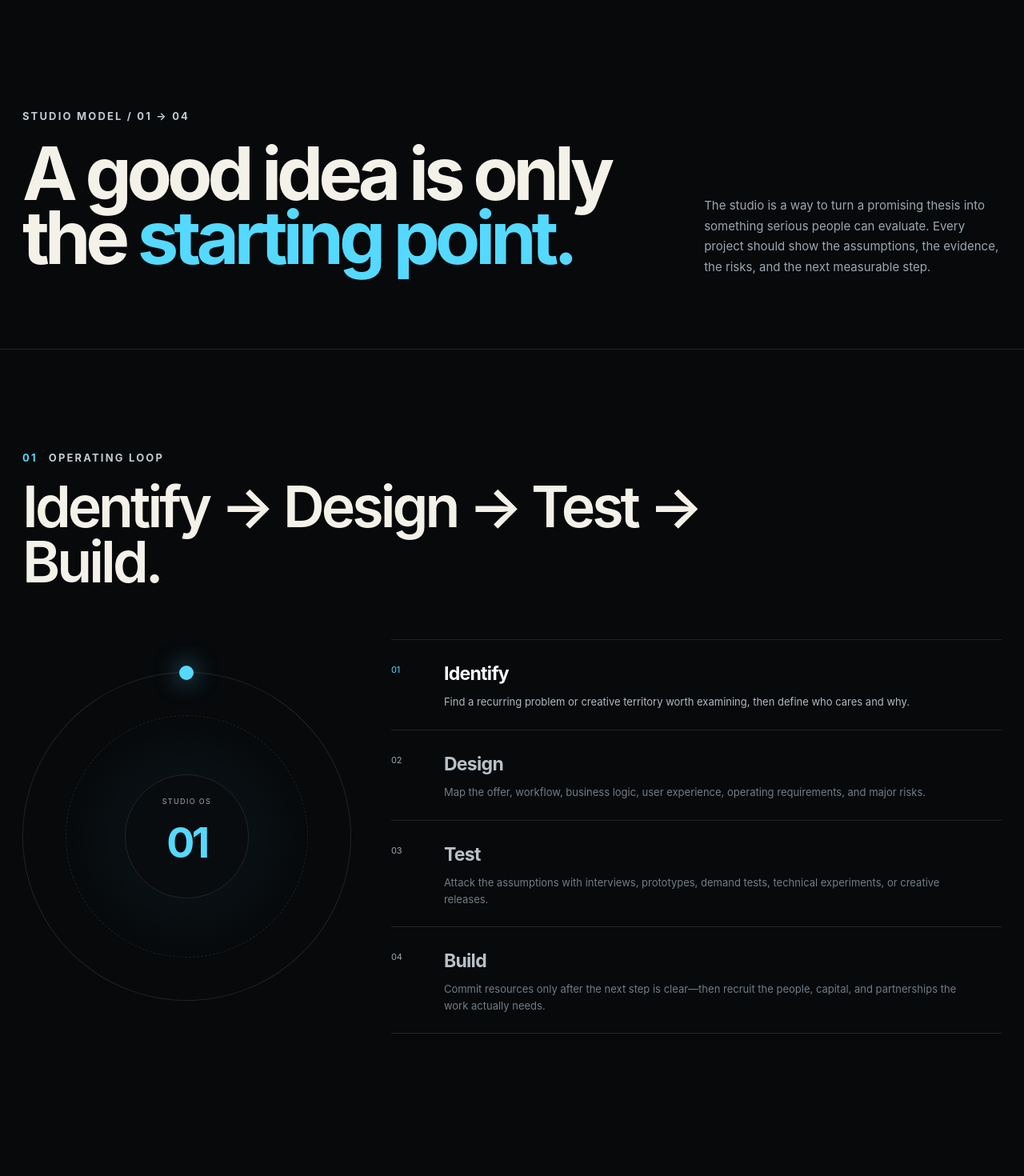
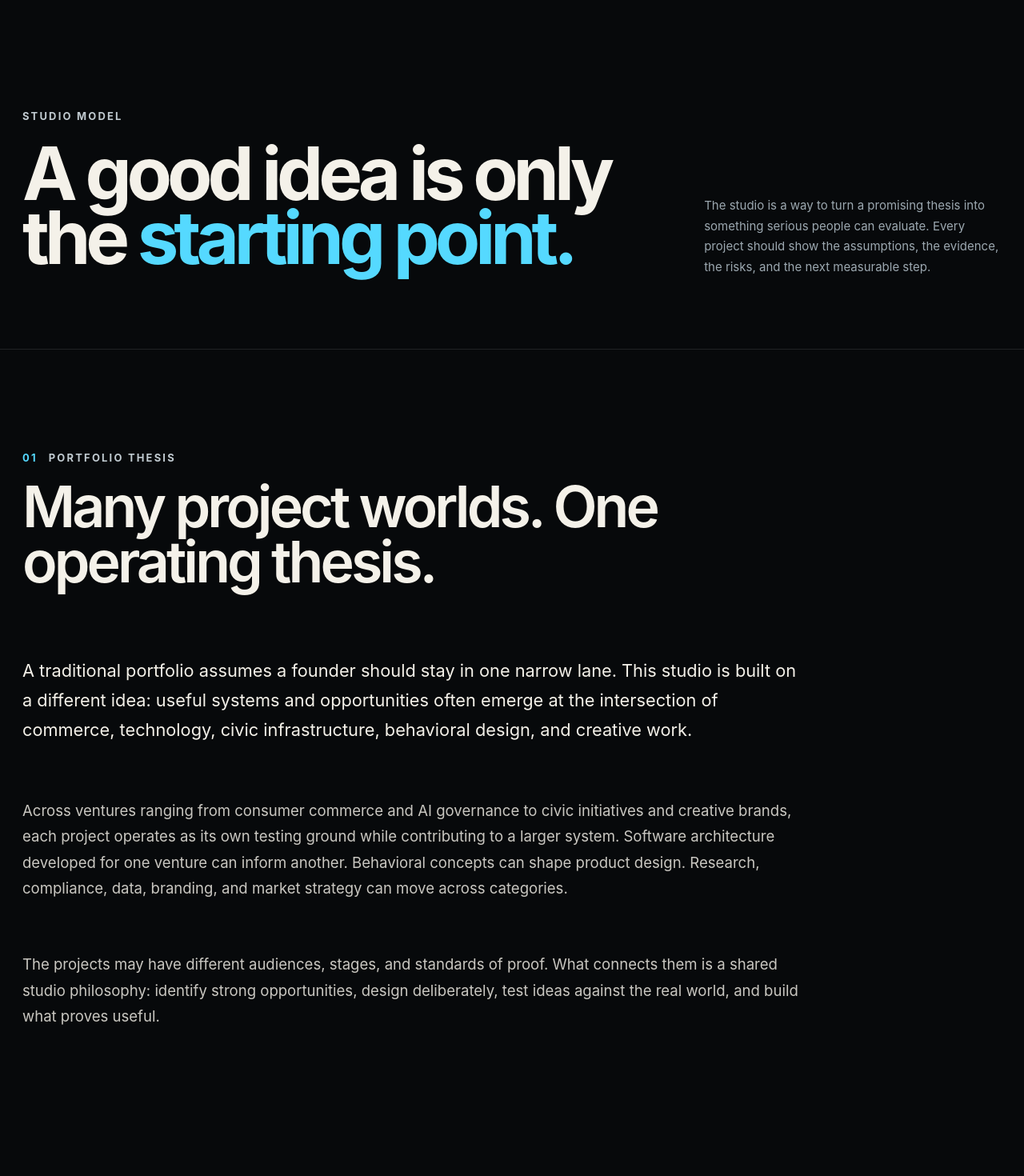
Before and after one commit to josephjilovec/josephjilovec, a Next.js app: page /studio in a window 1280 px wide. Shown: the part 240-1710 px from the top of the page at 80% size. Built offline with nearby package versions, Linux system fonts and the light colour scheme.

Commit message:
Replace studio operating loop with portfolio thesis

```diff
--- a/app/studio/page.tsx
+++ b/app/studio/page.tsx
@@ -1,18 +1,32 @@
 import Link from "next/link";
-import { StudioLoop } from "@/components/interactive/StudioLoop";
 import { SectionHeading } from "@/components/shared/SectionHeading";
 import { pageMetadata } from "@/lib/metadata";
 
-export const metadata = pageMetadata("Studio Model", "How the Joseph Jilovec Venture Studio identifies, designs, tests, and builds new ventures.", "/studio");
+export const metadata = pageMetadata("Studio Model", "How the Joseph Jilovec Venture Studio connects ventures across commerce, technology, civic infrastructure, behavioral design, and creative work.", "/studio");
 
 export default function StudioPage() {
   return (
     <>
       <section className="page-hero">
-        <div><p className="hero-kicker">Studio model / 01 → 04</p><h1>A good idea is only the <span>starting point.</span></h1></div>
+        <div><p className="hero-kicker">Studio model</p><h1>A good idea is only the <span>starting point.</span></h1></div>
         <p>The studio is a way to turn a promising thesis into something serious people can evaluate. Every project should show the assumptions, the evidence, the risks, and the next measurable step.</p>
       </section>
-      <section className="section"><SectionHeading index="01" eyebrow="Operating loop" title="Identify → Design → Test → Build." /><StudioLoop /></section>
+
+      <section className="section">
+        <SectionHeading index="01" eyebrow="Portfolio thesis" title="Many project worlds. One operating thesis." />
+        <div className="studio-thesis-copy" style={{ maxWidth: "980px", display: "grid", gap: "1.4rem" }}>
+          <p style={{ fontSize: "clamp(1.08rem, 1.7vw, 1.35rem)", lineHeight: 1.7 }}>
+            A traditional portfolio assumes a founder should stay in one narrow lane. This studio is built on a different idea: useful systems and opportunities often emerge at the intersection of commerce, technology, civic infrastructure, behavioral design, and creative work.
+          </p>
+          <p style={{ fontSize: "clamp(1rem, 1.45vw, 1.18rem)", lineHeight: 1.75, opacity: 0.82 }}>
+            Across ventures ranging from consumer commerce and AI governance to civic initiatives and creative brands, each project operates as its own testing ground while contributing to a larger system. Software architecture developed for one venture can inform another. Behavioral concepts can shape product design. Research, compliance, data, branding, and market strategy can move across categories.
+          </p>
+          <p style={{ fontSize: "clamp(1rem, 1.45vw, 1.18rem)", lineHeight: 1.75, opacity: 0.82 }}>
+            The projects may have different audiences, stages, and standards of proof. What connects them is a shared studio philosophy: identify strong opportunities, design deliberately, test ideas against the real world, and build what proves useful.
+          </p>
+        </div>
+      </section>
+
       <section className="section decision-section">
         <SectionHeading index="02" eyebrow="Decision discipline" title="What has to be true before the next commitment?" />
         <div className="decision-grid">
```
